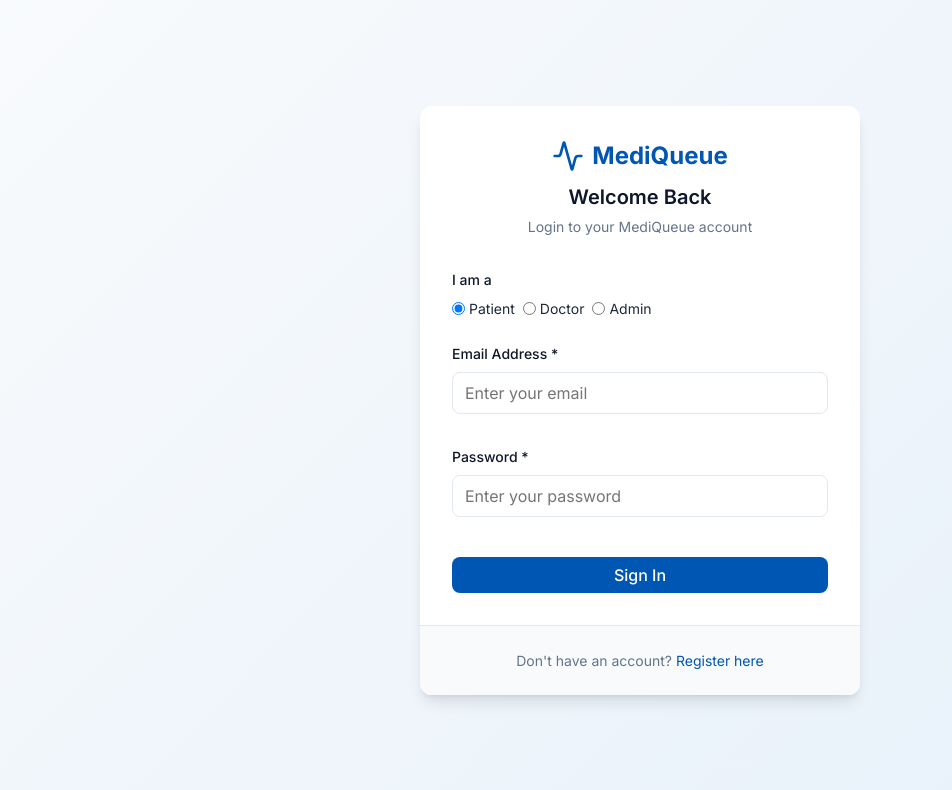
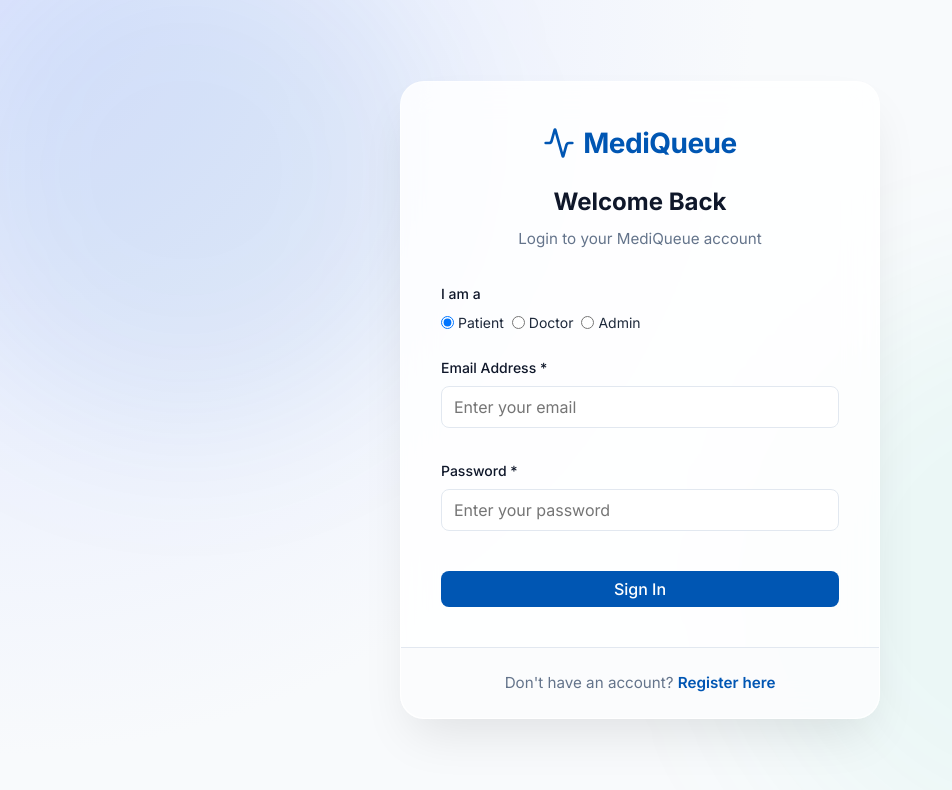
Before and after one commit to sathvik89/MediQueue, a React (Vite) app in the folder client/: page /login in a window 1280 px wide. Shown: the top 790 px of the page, without its empty margins (0-952 px from the left). Built offline with nearby package versions, Linux system fonts and the light colour scheme.

Commit message:
alligned css of authLayout

```diff
--- a/client/src/layouts/AuthLayout.css
+++ b/client/src/layouts/AuthLayout.css
@@ -3,21 +3,43 @@
   display: flex;
   align-items: center;
   justify-content: center;
-  background: linear-gradient(135deg, var(--bg-color) 0%, var(--primary-light) 100%);
-  padding: 1rem;
+  /* Premium modern background with subtle hospital/tech gradient */
+  background: radial-gradient(circle at top left, #e0e7ff 0%, #f8fafc 50%),
+              radial-gradient(circle at bottom right, #dbeafe 0%, transparent 50%);
+  padding: 2rem 1rem;
+  position: relative;
+  overflow: hidden;
+}
+
+/* Floating abstract elements for the background */
+.auth-bg-blob-1, .auth-bg-blob-2 {
+  position: absolute;
+  border-radius: 50%;
+  filter: blur(80px);
+  z-index: 0;
+  pointer-events: none;
+}
+.auth-bg-blob-1 {
+  top: -10%; left: -5%; width: 500px; height: 500px; background: rgba(0, 86, 179, 0.08);
+}
+.auth-bg-blob-2 {
+  bottom: -10%; right: -5%; width: 600px; height: 600px; background: rgba(16, 185, 129, 0.05);
 }
 
 .auth-card {
-  background-color: var(--surface);
+  background-color: rgba(255, 255, 255, 0.85); /* Glassmorphism */
+  backdrop-filter: blur(16px);
+  border: 1px solid rgba(255, 255, 255, 0.5);
   width: 100%;
-  max-width: 440px;
-  border-radius: var(--radius-lg);
-  box-shadow: var(--shadow-lg);
-  overflow: hidden;
+  max-width: 480px;
+  border-radius: 1.5rem;
+  box-shadow: 0 25px 50px -12px rgba(0, 0, 0, 0.1);
+  position: relative;
+  z-index: 10;
 }
 
 .auth-header {
-  padding: 2rem 2rem 1rem;
+  padding: 2.5rem 2.5rem 1rem;
   text-align: center;
 }
 
@@ -26,33 +48,127 @@
   align-items: center;
   justify-content: center;
   gap: 0.5rem;
-  font-size: 1.5rem;
-  font-weight: 700;
+  font-size: 1.75rem;
+  font-weight: 800;
   color: var(--primary);
-  margin-bottom: 0.5rem;
+  margin-bottom: 1.25rem;
   text-decoration: none;
+  letter-spacing: -0.5px;
 }
 
 .auth-title {
-  font-size: 1.25rem;
+  font-size: 1.5rem;
+  font-weight: 800;
   color: var(--text-dark);
-  margin-bottom: 0.25rem;
+  margin-bottom: 0.5rem;
 }
 
 .auth-subtitle {
-  font-size: 0.875rem;
+  font-size: 0.95rem;
   color: var(--text-secondary);
+  line-height: 1.5;
 }
 
 .auth-body {
-  padding: 1rem 2rem 2rem;
+  padding: 1rem 2.5rem 2.5rem;
 }
 
 .auth-footer {
-  padding: 1.5rem 2rem;
-  background-color: var(--bg-color);
+  padding: 1.5rem 2.5rem;
+  background-color: rgba(248, 250, 252, 0.6);
   border-top: 1px solid var(--border);
   text-align: center;
+  font-size: 0.95rem;
+  color: var(--text-secondary);
+  border-bottom-left-radius: 1.5rem;
+  border-bottom-right-radius: 1.5rem;
+}
+.auth-footer a {
+  font-weight: 600;
+  color: var(--primary);
+  text-decoration: none;
+}
+.auth-footer a:hover {
+  text-decoration: underline;
+}
+
+/* Error state UI */
+.auth-error {
+  background-color: #fef2f2;
+  border-left: 4px solid var(--danger);
+  color: #991b1b;
+  padding: 1rem;
+  border-radius: 0.5rem;
   font-size: 0.875rem;
+  display: flex;
+  align-items: center;
+  gap: 0.75rem;
+  margin-bottom: 1.5rem;
+  box-shadow: var(--shadow-sm);
+}
+
+/* Custom role cards (radio button replacements) */
+.role-label {
+  font-size: 0.875rem;
+  font-weight: 600;
+  color: var(--text-dark);
+  margin-bottom: 0.75rem;
+  display: block;
+}
+
+.role-group {
+  display: grid;
+  grid-template-columns: repeat(3, 1fr);
+  gap: 0.75rem;
+  margin-bottom: 1.5rem;
+}
+
+.role-card {
+  border: 2px solid var(--border);
+  border-radius: 0.75rem;
+  padding: 1rem 0.5rem;
+  display: flex;
+  flex-direction: column;
+  align-items: center;
+  gap: 0.5rem;
+  cursor: pointer;
+  transition: all 0.2s cubic-bezier(0.4, 0, 0.2, 1);
+  background: white;
+  position: relative;
+  overflow: hidden;
+}
+
+.role-card:hover {
+  border-color: var(--primary-light);
+  background: #f8fafc;
+  transform: translateY(-2px);
+}
+
+.role-card.active {
+  border-color: var(--primary);
+  background: var(--primary-light);
+  box-shadow: 0 4px 6px -1px rgba(0, 86, 179, 0.1);
+}
+
+.role-card input {
+  display: none;
+}
+
+.role-card-icon {
   color: var(--text-secondary);
+  transition: color 0.2s;
 }
+
+.role-card.active .role-card-icon {
+  color: var(--primary);
+}
+
+.role-card-text {
+  font-size: 0.875rem;
+  font-weight: 600;
+  color: var(--text-secondary);
+  text-transform: capitalize;
+}
+.role-card.active .role-card-text {
+  color: var(--primary);
+}
```
